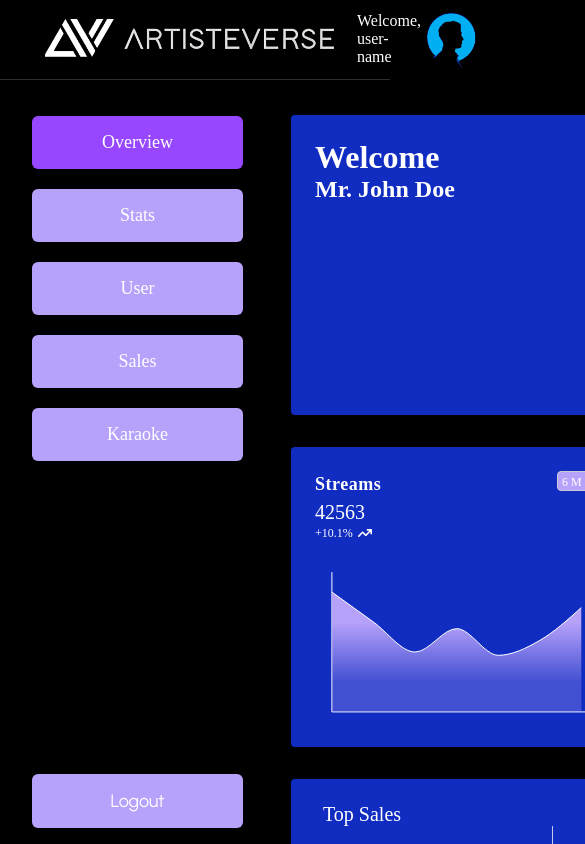
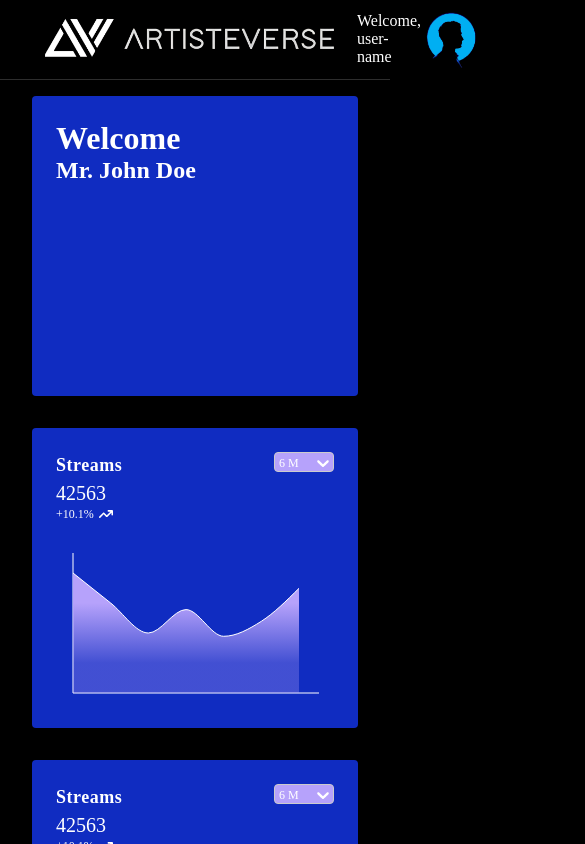
Before and after one commit to KshitizPratap/artisteverse_dashboard, a React (Vite) app: page /login in a window 390 px wide. Both pictures are taken after a click on the button "LOGIN". Shown: the top 844 px of the page, 585 px wide, since content can reach past the window. Built offline with nearby package versions, Linux system fonts and the light colour scheme.

Commit message:
Added basic responsive beharvior

```diff
--- a/src/common/components/metric/Metrics.tsx
+++ b/src/common/components/metric/Metrics.tsx
@@ -2,8 +2,8 @@ import { FaArrowTrendDown, FaArrowTrendUp } from "react-icons/fa6";
 import { MetricProps } from "../../model/commonTypes";
 import LineGraph from "../line-graph/LineGraph";
 import PieChart from "../pie-chart/PieChart";
+import DropdownMenu from "../dropdown/Dropdown";
 import classes from "./metrics.module.scss";
-import DropdownMenu from "../dropdown/Dropdown";
 
 const Metrics = (props: MetricProps) => {
   const { metricType, title, total = "", relativeProgress = "" } = props;
--- a/src/common/components/metric/metrics.module.scss
+++ b/src/common/components/metric/metrics.module.scss
@@ -5,12 +5,10 @@
 
   min-height: 300px;
   min-width: 300px;
-  flex: 1 1 300px;
   padding: 1.5rem;
   background-color: var(--secondary-color);
   border-radius: 4px;
   position: relative;
-  align-self: flex-start;
 
   .metricHeader {
     @include flex-container(row, space-between);
--- a/src/layout/Layout.tsx
+++ b/src/layout/Layout.tsx
@@ -1,7 +1,7 @@
+import { Outlet } from "react-router-dom";
 import Header from "./header/Header";
 import SideDrawer from "./side-drawer/SideDrawer";
 import classes from "./layout.module.scss";
-import { Outlet } from "react-router-dom";
 
 const Layout = () => {
   return (
--- a/src/layout/layout.module.scss
+++ b/src/layout/layout.module.scss
@@ -8,3 +8,14 @@
     padding: 0 2rem 1rem 1rem;
   }
 }
+
+@media only screen and (max-width: 675px) {
+  .contentWrapper {
+    margin-top: 80px;
+
+    .childContainer {
+      margin-left: 0;
+      padding: 1rem 2rem;
+    }
+  }
+}
--- a/src/layout/side-drawer/SideDrawer.tsx
+++ b/src/layout/side-drawer/SideDrawer.tsx
@@ -1,7 +1,7 @@
 import { NavLink } from "react-router-dom";
 import routes from "../../common/routes";
+import { globalStore } from "../../store/globalStore";
 import classes from "./sideDrawer.module.scss";
-import { globalStore } from "../../store/globalStore";
 
 const SideDrawer = () => {
   const { setIsAuth } = globalStore();
--- a/src/layout/side-drawer/sideDrawer.module.scss
+++ b/src/layout/side-drawer/sideDrawer.module.scss
@@ -42,3 +42,9 @@
     background-color: var(--primary-color-hover);
   }
 }
+
+@media only screen and (max-width: 675px) {
+  .mainContainer {
+    display: none;
+  }
+}
--- a/src/pages/overview/Overview.tsx
+++ b/src/pages/overview/Overview.tsx
@@ -6,7 +6,7 @@ import classes from "./overview.module.scss";
 const Overview = () => {
   return (
     <div className={classes.mainContainer}>
-      <div className={classes.welcomeContainer}>
+      <div className={`${classes.welcomeContainer} ${classes.colSpan1}`}>
         <h1>Welcome</h1>
         <h2>Mr. John Doe</h2>
       </div>
@@ -14,9 +14,13 @@ const Overview = () => {
         <Metrics {...overviewMetrics[0]} />
       </div>
       {overviewMetrics.map((metrics) => {
-        return <Metrics {...metrics} />;
+        return (
+          <div className={classes.colSpan1}>
+            <Metrics {...metrics} />
+          </div>
+        );
       })}
-      <div className={classes.colSpan3}>
+      <div className={`${classes.colSpan3} ${classes.tableWrapper}`}>
         <Table title="Top Sales" size="medium" />
       </div>
     </div>
--- a/src/pages/overview/overview.module.scss
+++ b/src/pages/overview/overview.module.scss
@@ -1,23 +1,35 @@
 @import "/src/common/style/utils.scss";
 
 .mainContainer {
-  @include grid-container(3, 1fr, 2rem);
+  @include flex-container(row, flex-start, flex-start, 100%, 2rem);
 
-  .colSpan2 {
-    grid-column: span 2;
-  }
-
-  .colSpan3 {
-    grid-column: span 3;
-  }
+  flex-wrap: wrap;
 
   .welcomeContainer {
     min-height: 300px;
-    min-width: 350px;
     padding: 1.5rem;
     background-color: var(--secondary-color);
     border-radius: 4px;
     position: relative;
     align-self: flex-start;
   }
+
+  .colSpan1 {
+    flex: 1 1 300px;
+    min-width: 300px;
+  }
+
+  .colSpan2 {
+    flex: 2 1 300px;
+    min-width: 300px;
+  }
+
+  .colSpan3 {
+    flex: 3 1 300px;
+    min-width: 300px;
+  }
+
+  .tableWrapper {
+    overflow-y: auto;
+  }
 }
--- a/src/pages/sales/sales.module.scss
+++ b/src/pages/sales/sales.module.scss
@@ -1,7 +1,9 @@
 @import "/src/common/style/utils.scss";
 
 .mainContainer {
-  @include grid-container(3, 1fr, 2rem);
+  display: grid;
+  grid-template-columns: repeat(auto-fit, minmax(300px, 1fr));
+  gap: 2rem;
 
   .colSpan2 {
     grid-column: span 2;
--- a/src/pages/stats/stats.module.scss
+++ b/src/pages/stats/stats.module.scss
@@ -1,7 +1,9 @@
 @import "/src/common/style/utils.scss";
 
 .mainContainer {
-  @include grid-container(3, 1fr, 2rem);
+  display: grid;
+  grid-template-columns: repeat(auto-fit, minmax(300px, 1fr));
+  gap: 2rem;
 
   .colSpan2 {
     grid-column: span 2;
```
